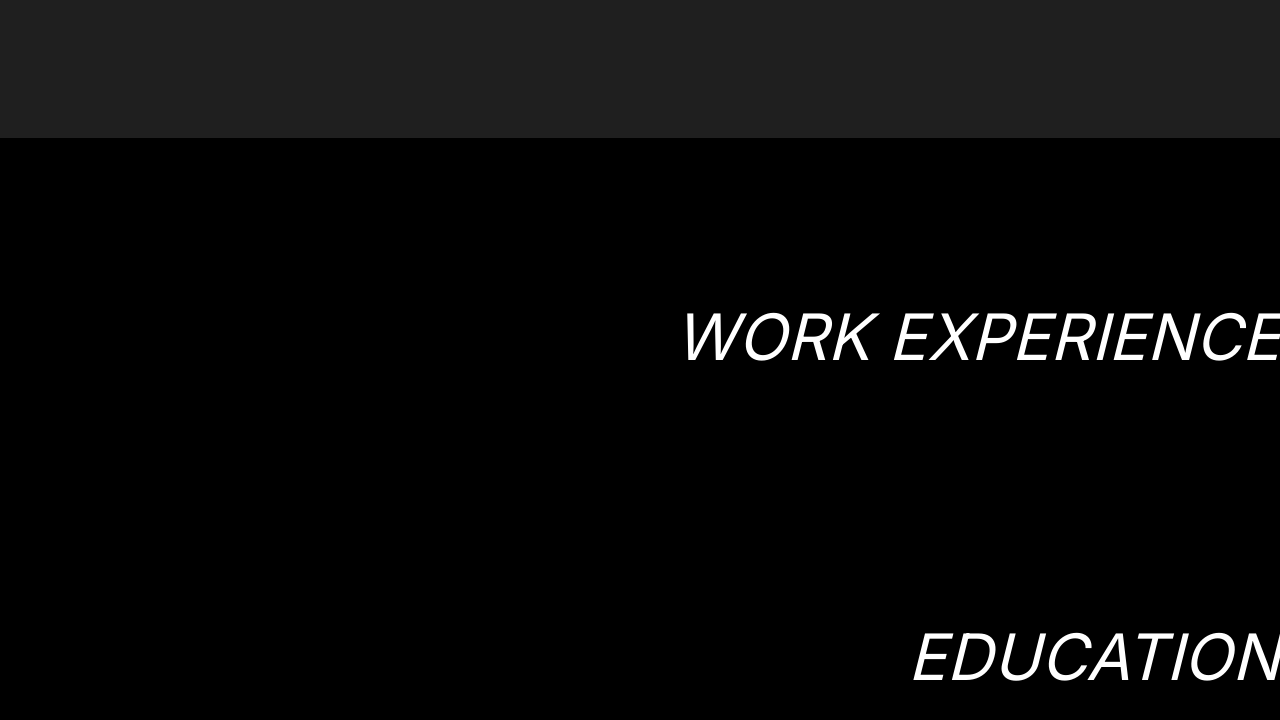
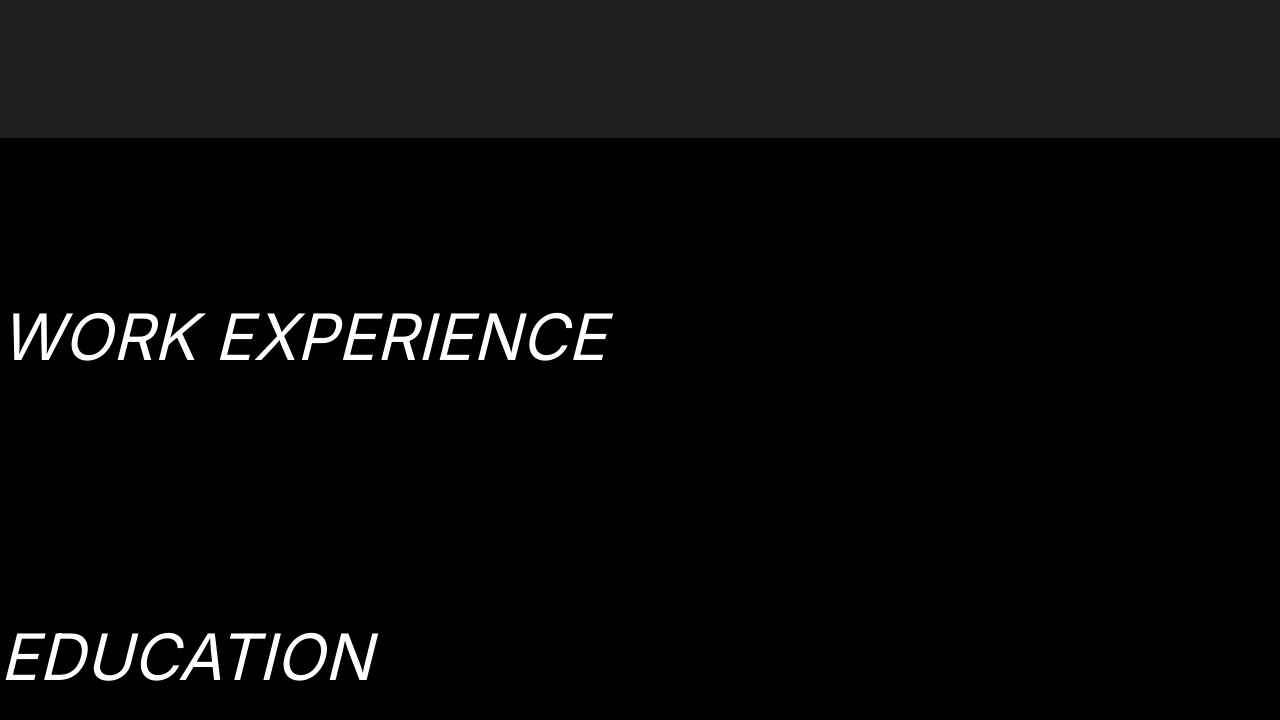
Before and after one commit to connoryang1/connoryang1.github.io, a Next.js app: page / in a window 1280 px wide. Shown: the part 2262-2982 px from the top of the page. Built offline with nearby package versions, Linux system fonts and the light colour scheme.

Commit message:
Revert alignment change

```diff
--- a/src/app/page.module.scss
+++ b/src/app/page.module.scss
@@ -18,7 +18,7 @@
   text-transform: uppercase;
   font-style: italic;
 
-  text-align: end;
+  text-align: start;
 
   width: 100vw;
 }
--- a/src/app/page.tsx
+++ b/src/app/page.tsx
@@ -75,7 +75,7 @@ export default function Home() {
                 textTransform: "uppercase",
                 fontStyle: "italic",
                 fontWeight: 500,
-                marginRight: "3rem",
+                marginLeft: "3rem",
               }}>Recent Works</h1>
               <div
                 style={{
```
